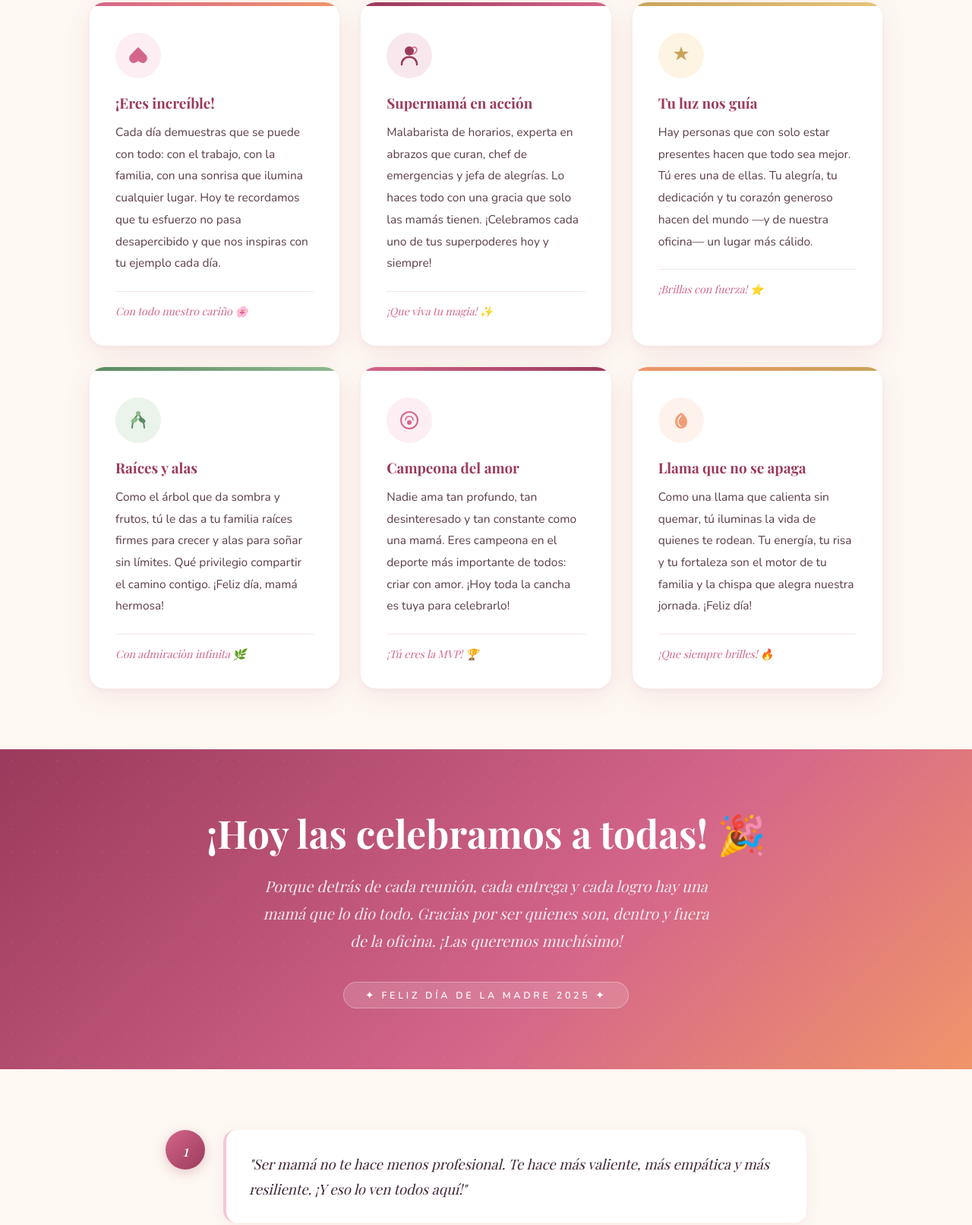
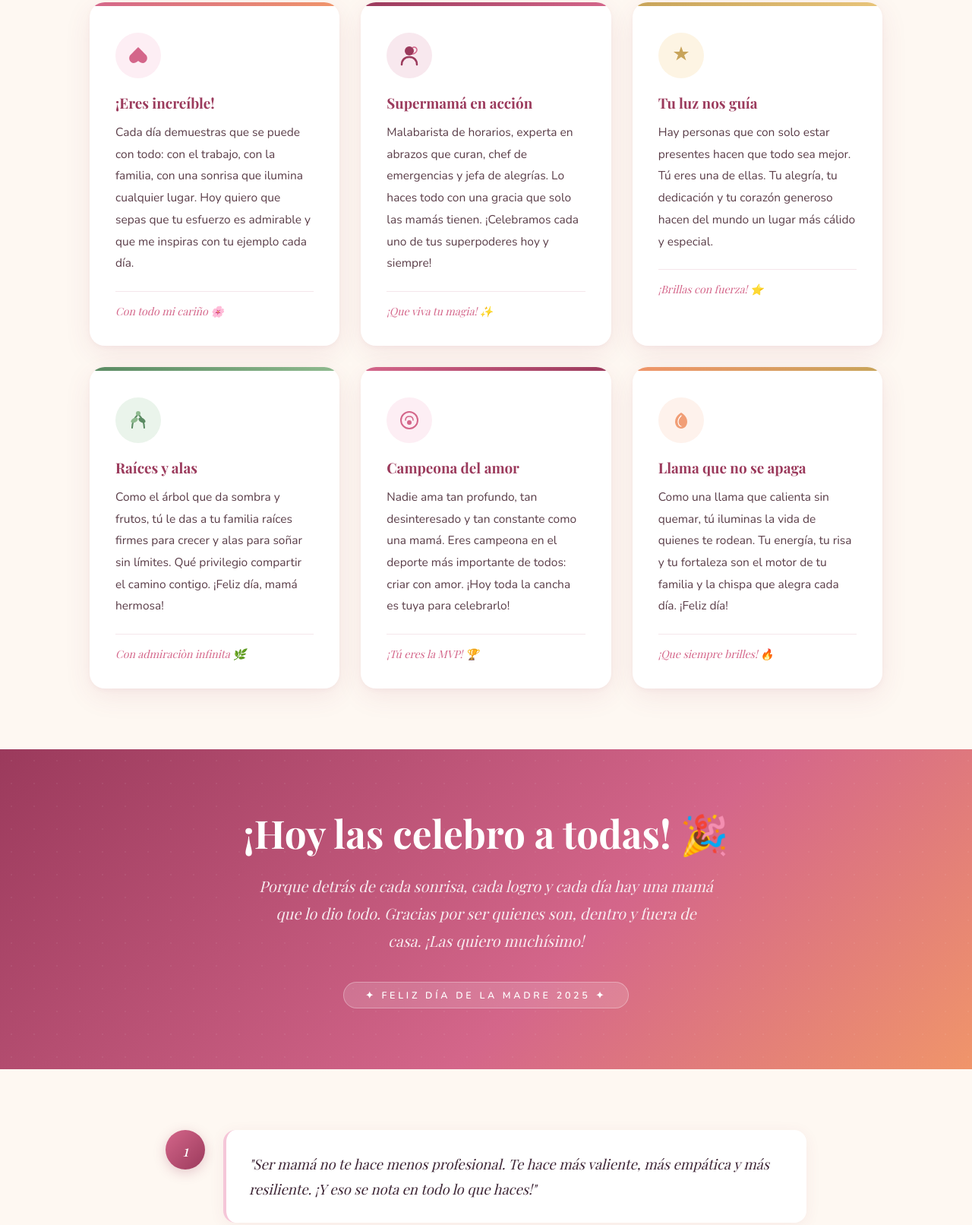
Before and after one commit to Jmalagon666/Madres, a plain HTML site: page index.html in a window 1280 px wide. Shown: the part 989-2601 px from the top of the page at 76% size. Drawn offline with nearby package versions, Linux system fonts and the light colour scheme; a web font is replaced by a local one.

Commit message:
Update index.html

```diff
--- a/index.html
+++ b/index.html
@@ -422,8 +422,8 @@
 
   <p class="hero-sub">
     Hoy celebramos a las mujeres más valientes, generosas<br>
-    y llenas de amor que conocemos. ¡A todas las mamás<br>
-    extraordinarias de nuestro equipo, este día es para ustedes!
+    y llenas de amor que conozco. ¡A todas las mamás<br>
+    extraordinarias, este día es para ustedes!
   </p>
 
   <p class="scroll-hint">↓ &nbsp; Un mensaje especial las espera &nbsp; ↓</p>
@@ -447,10 +447,10 @@
     <p>
       Cada día demuestras que se puede con todo: con el trabajo,
       con la familia, con una sonrisa que ilumina cualquier lugar.
-      Hoy te recordamos que tu esfuerzo no pasa desapercibido
-      y que nos inspiras con tu ejemplo cada día.
+      Hoy quiero que sepas que tu esfuerzo es admirable
+      y que me inspiras con tu ejemplo cada día.
     </p>
-    <div class="card-footer">Con todo nuestro cariño 🌸</div>
+    <div class="card-footer">Con todo mi cariño 🌸</div>
   </div>
 
   <div class="card">
@@ -482,7 +482,7 @@
       Hay personas que con solo estar presentes hacen que
       todo sea mejor. Tú eres una de ellas. Tu alegría,
       tu dedicación y tu corazón generoso hacen del
-      mundo —y de nuestra oficina— un lugar más cálido.
+      mundo un lugar más cálido y especial.
     </p>
     <div class="card-footer">¡Brillas con fuerza! ⭐</div>
   </div>
@@ -536,7 +536,7 @@
       Como una llama que calienta sin quemar, tú iluminas
       la vida de quienes te rodean. Tu energía, tu risa
       y tu fortaleza son el motor de tu familia y la
-      chispa que alegra nuestra jornada. ¡Feliz día!
+      chispa que alegra cada día. ¡Feliz día!
     </p>
     <div class="card-footer">¡Que siempre brilles! 🔥</div>
   </div>
@@ -545,11 +545,11 @@
 
 <!-- ══════════ BANNER ══════════ -->
 <div class="banner">
-  <h2>¡Hoy las celebramos a todas! 🎉</h2>
+  <h2>¡Hoy las celebro a todas! 🎉</h2>
   <p>
-    Porque detrás de cada reunión, cada entrega y cada logro
+    Porque detrás de cada sonrisa, cada logro y cada día
     hay una mamá que lo dio todo. Gracias por ser quienes son,
-    dentro y fuera de la oficina. ¡Las queremos muchísimo!
+    dentro y fuera de casa. ¡Las quiero muchísimo!
   </p>
   <span class="banner-badge">✦ Feliz Día de la Madre 2025 ✦</span>
 </div>
@@ -561,7 +561,7 @@
     <div class="frase-num">1</div>
     <div class="frase-text">
       <p>"Ser mamá no te hace menos profesional. Te hace más valiente,
-      más empática y más resiliente. ¡Y eso lo ven todos aquí!"</p>
+      más empática y más resiliente. ¡Y eso se nota en todo lo que haces!"</p>
     </div>
   </div>
 
@@ -584,7 +584,7 @@
   <div class="frase-item">
     <div class="frase-num">4</div>
     <div class="frase-text">
-      <p>"Hoy no hay reunión, no hay correo urgente. Hoy solo
+      <p>"Hoy no hay pendientes, no hay prisa. Hoy solo
       importa que sepas lo especial que eres para quienes te rodean."</p>
     </div>
   </div>
@@ -619,7 +619,7 @@
     <circle cx="0" cy="-18" r="2.5" fill="#fce4ec"/>
   </svg>
 
-  <p class="firma">Con todo el cariño del equipo 💖</p>
+  <p class="firma">Con todo mi cariño 💖</p>
   <p class="anio">✦ Feliz Día de la Madre · Mayo 2025 ✦</p>
 </footer>
 
```
